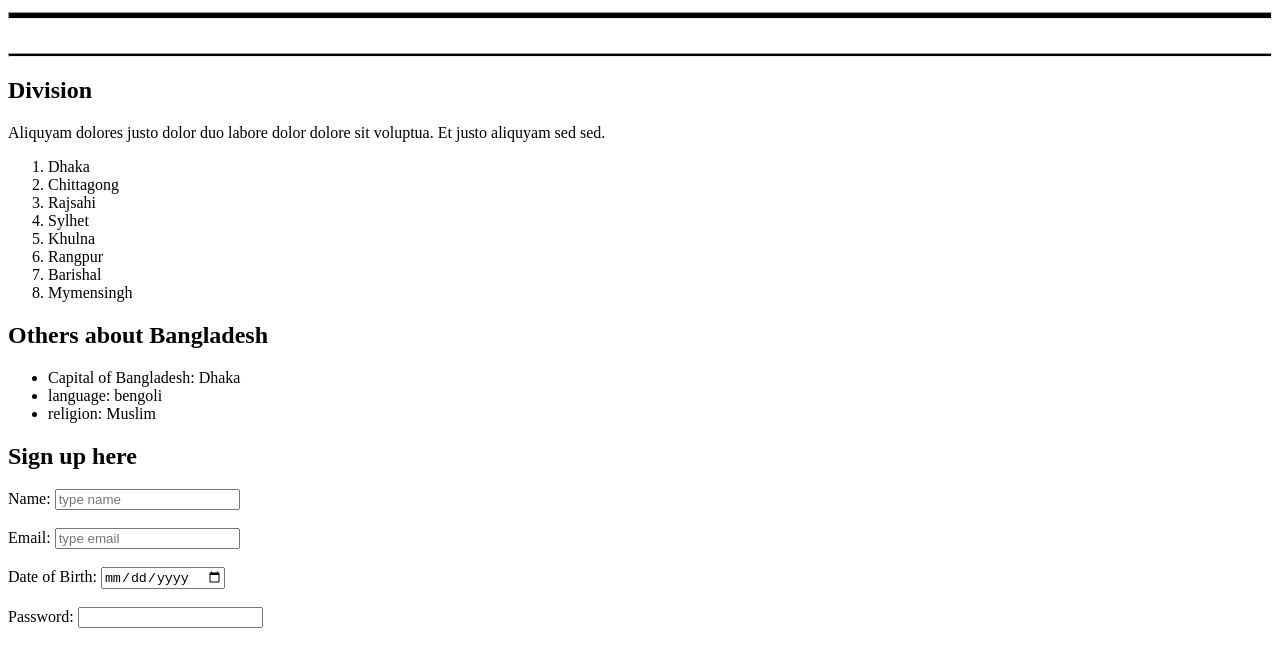
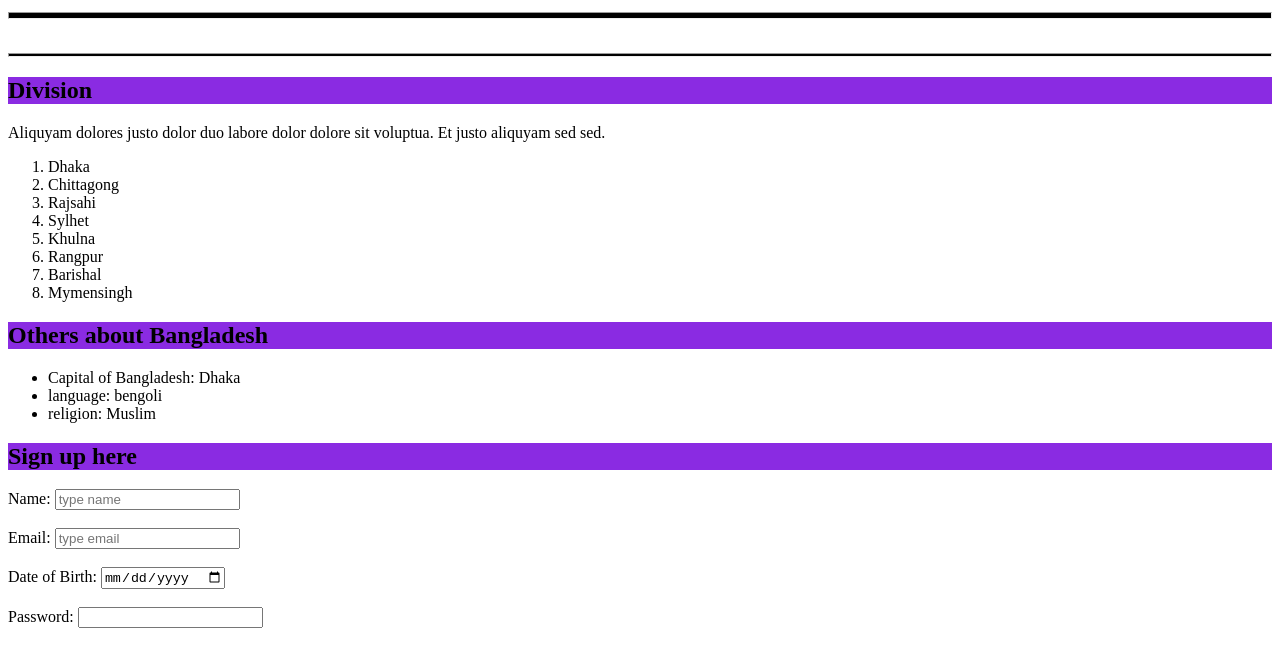
Before and after one commit to zannatreya/my-fourth-repo, a plain HTML site: page index.html in a window 1280 px wide. Shown: the part 113-758 px from the top of the page. Drawn offline with Linux system fonts and the light colour scheme.

Commit message:
h2 changed

```diff
--- a/index.html
+++ b/index.html
@@ -19,6 +19,9 @@
             margin: 0 auto;
             width: 85%;
 
+        }
+        h2{
+            background-color: blueviolet;
         }
 
     </style>
```
